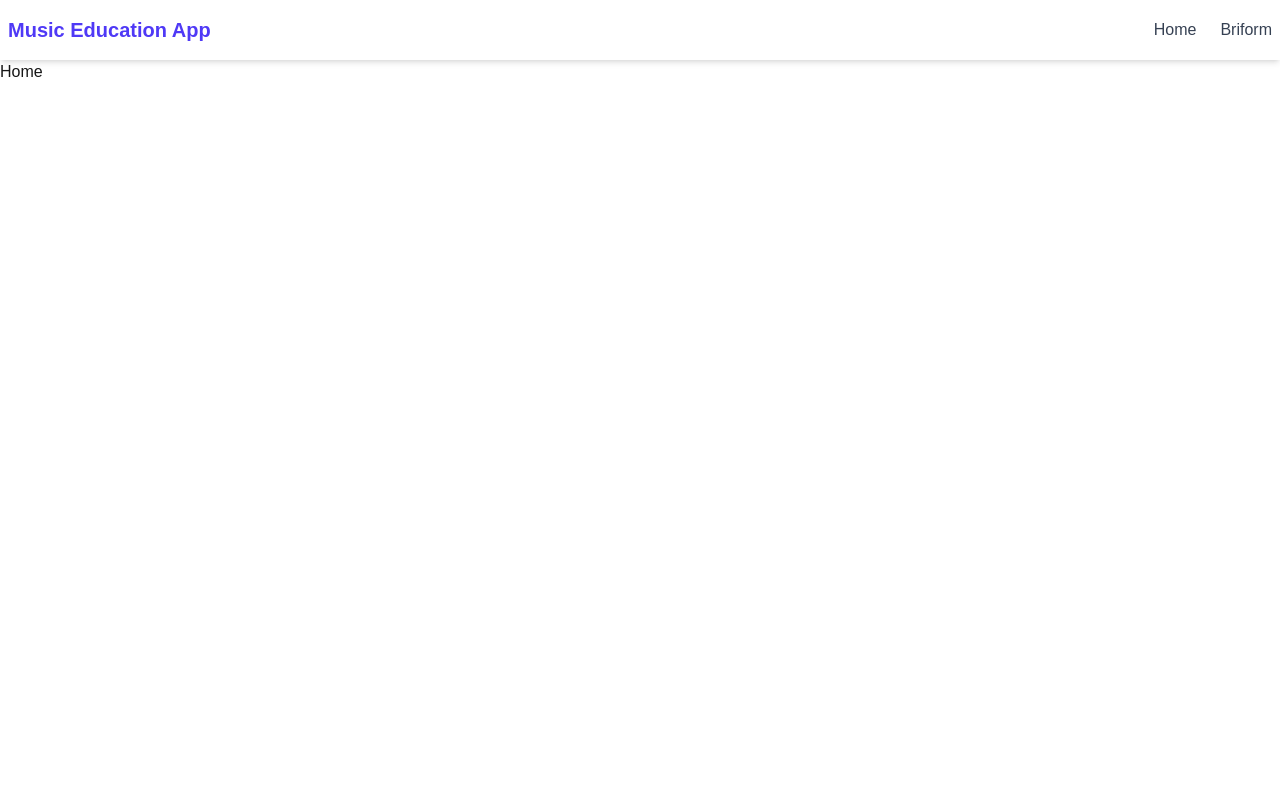
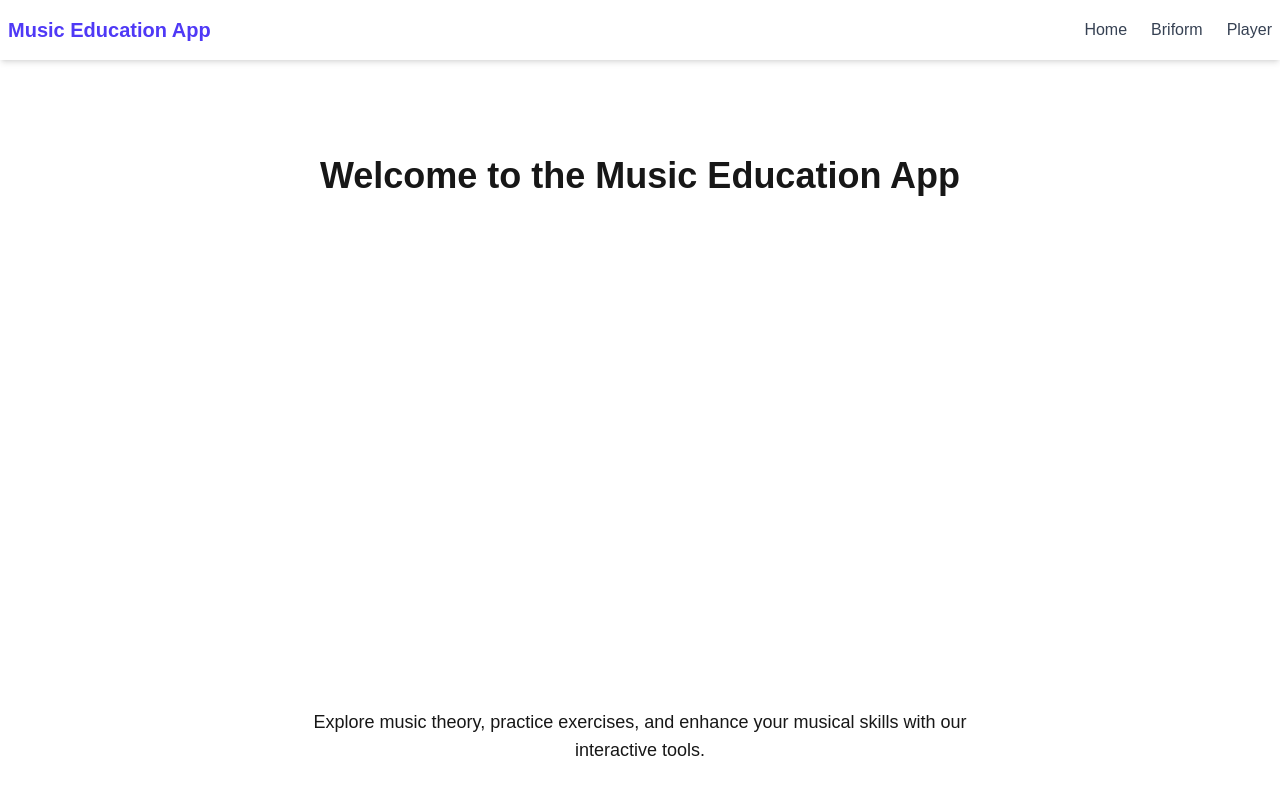
Before and after one commit to cfinley6-vols/seniordesign39, a Next.js app in the folder music-app/: page / in a window 1280 px wide. Shown: the top 794 px of the page. Built offline with nearby package versions, Linux system fonts and the light colour scheme.

Commit message:
working on Spotify API integration

```diff
--- a/music-app/src/app/layout.tsx
+++ b/music-app/src/app/layout.tsx
@@ -53,6 +53,12 @@ export default function RootLayout({
               >
                 Briform
               </Link>
+			  <Link
+                href="/player"
+                className="text-gray-700 hover:text-indigo-600 transition"
+              >
+                Player
+              </Link>
             </div>
           </div>
         </nav>
--- a/music-app/src/app/page.tsx
+++ b/music-app/src/app/page.tsx
@@ -1,7 +1,10 @@
-import Image from "next/image";
-
 export default function Home() {
-  return (
-    <div>Home</div>
-  );
+	return (
+		<div className="flex min-h-screen flex-col items-center justify-between p-24">
+			<h1 className="text-4xl font-bold mb-8">Welcome to the Music Education App</h1>
+			<p className="text-lg text-center max-w-2xl">
+				Explore music theory, practice exercises, and enhance your musical skills with our interactive tools.
+			</p>
+		</div>
+	)
 }
```
Also changed, not shown: music-app/package.json (+9 -6 lines), music-app/src/app/player/page.tsx (added), 1 other file (tests, documents, lock files or other folders).
